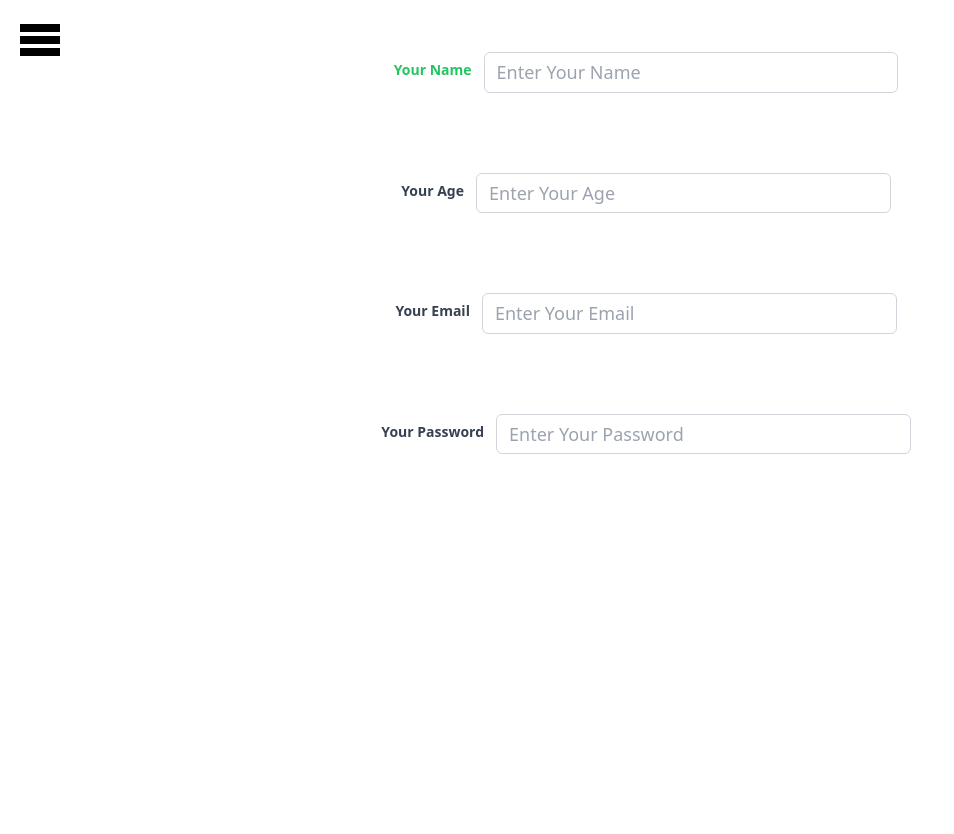
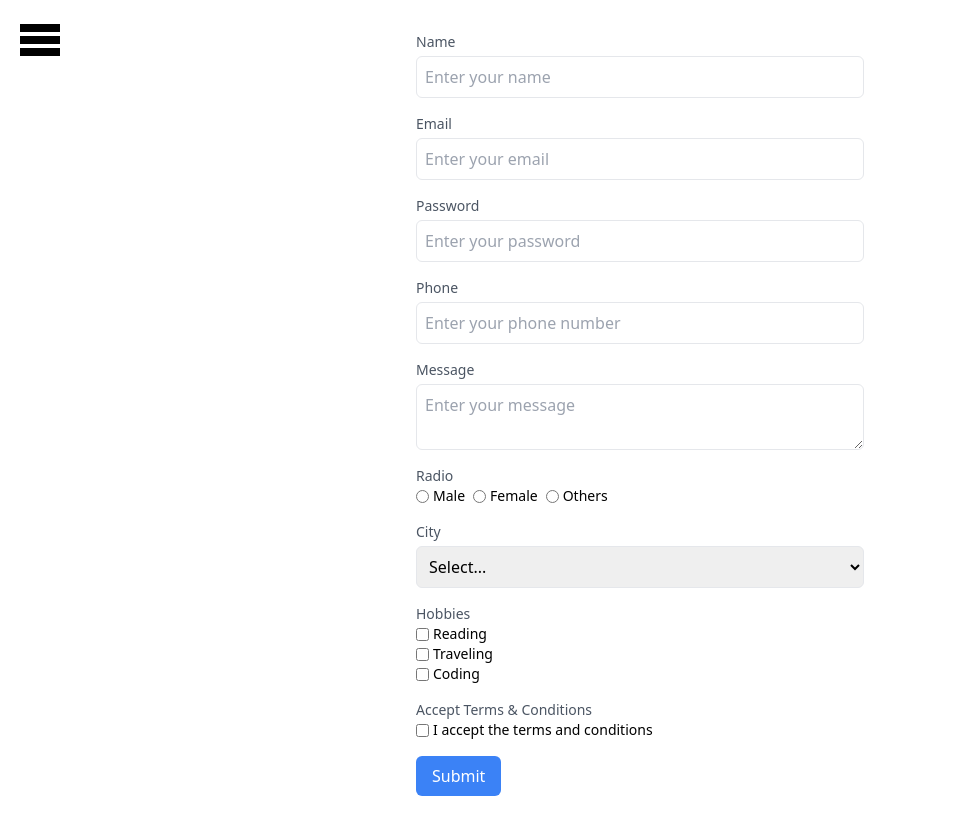
Before and after one commit to Abhishek4298/Generic-Component, a React (Create React App) app: page /input in a window 1280 px wide. Shown: the top 834 px of the page, without its empty margins (0-954 px from the left). Built offline with nearby package versions, Linux system fonts and the light colour scheme.

Commit message:
committing changes for form input controller, added yup validation and submit functionality

```diff
--- a/package.json
+++ b/package.json
@@ -11,7 +11,8 @@
     "react-dom": "^18.2.0",
     "react-router-dom": "^6.21.0",
     "react-scripts": "5.0.1",
-    "web-vitals": "^2.1.4"
+    "web-vitals": "^2.1.4",
+    "yup": "^1.3.3"
   },
   "scripts": {
     "start": "react-scripts start",
--- a/src/CustomRoute.js
+++ b/src/CustomRoute.js
@@ -13,6 +13,59 @@ const CustomRoute = () => {
   const handleClickTwo = (data) => {
     alert(`Button clicked with data: ${data}`);
   };
+
+  const fields = [
+    { name: 'name', label: 'Name', type: 'text', placeholder: 'Enter your name' },
+    { name: 'email', label: 'Email', type: 'email', placeholder: 'Enter your email' },
+    { name: 'password', label: 'Password', type: 'password', placeholder: 'Enter your password' },
+    { name: 'phone', label: 'Phone', type: 'text', placeholder: 'Enter your phone number' },
+    { name: 'message', label: 'Message', type: 'textarea', placeholder: 'Enter your message' },
+    {
+      name: 'radio',
+      label: 'Radio',
+      type: 'radio',
+      options: [
+        { value: 'male', label: 'Male' },
+        { value: 'female', label: 'Female' },
+        { value: 'others', label: 'Others' },
+      ],
+    },
+    {
+      name: 'dropdown',
+      label: 'City',
+      type: 'dropdown',
+      options: [
+        { value: 'ranchi', label: 'Ranchi' },
+        { value: 'jamshedpur', label: 'Jamshedpur' },
+        { value: 'varanasi', label: 'Varanasi' },
+      ],
+    },
+    {
+      name: 'hobbies',
+      label: 'Hobbies',
+      type: 'checkbox',
+      options: [
+        { value: 'reading', label: 'Reading' },
+        { value: 'traveling', label: 'Traveling' },
+        { value: 'coding', label: 'Coding' },
+      ],
+    },
+    {
+      name: 'acceptTerms',
+      label: 'Accept Terms & Conditions',
+      type: 'checkbox',
+      options: [
+        { value: 'acceptTerms', label: 'I accept the terms and conditions' },
+      ],
+    },
+    // { name: 'checkbox',
+    //   label: 'Accept Terms & Conditions',
+    //   type: 'checkbox',
+    //   options:[
+    //     { value:'acceptterms', label:''}
+    //   ],
+    // }
+  ];
 
   return (
     <>
@@ -91,43 +144,7 @@ const CustomRoute = () => {
           element={
             <div>
               <InputFormControllers
-                className="p-3 ml-3 text-lg"
-                boxPosition='justify-center'
-                labelColor='text-green-500'
-                label="Your Name"
-                name="username"
-                type="text"
-                placeholder="Enter Your Name"
-                minLength={3}
-                maxLength={20}
-              />
-              <InputFormControllers
-                className="p-3 ml-3 mx-auto text-lg"
-                boxPosition='justify-center'
-                label="Your Age"
-                name="age"
-                type="number"
-                placeholder="Enter Your Age"
-              />
-              <InputFormControllers
-                className="p-3 ml-3 text-lg"
-                boxPosition='justify-center'
-                label="Your Email"
-                name="email"
-                type="email"
-                placeholder="Enter Your Email"
-                minLength={3}
-                maxLength={50}
-              />
-              <InputFormControllers
-                className="p-3 ml-3 text-lg"
-                boxPosition='justify-center'
-                label="Your Password"
-                name="password"
-                type="password"
-                placeholder="Enter Your Password"
-                minLength={8}
-                maxLength={12}
+              fields={fields}
               />
             </div>
           }
--- a/src/components/FormInput/index.js
+++ b/src/components/FormInput/index.js
@@ -1,106 +1,129 @@
 import React from "react";
-import { useFormik } from "formik";
+import { Formik, Field, Form, ErrorMessage } from "formik";
+import * as Yup from "yup";
 
-const InputFormControllers = ({
-  label,
-  name,
-  type,
-  placeholder,
-  className,
-  minLength,
-  maxLength,
-  boxPosition,
-  labelColor,
-  ...rest
-}) => {
-  const formik = useFormik({
-    initialValues: {
-      [name]: "",
-    },
-    validate: (values) => {
-      const errors = {};
+const validationSchema = Yup.object().shape({
+  name: Yup.string()
+    .required("Name is required")
+    .min(3, "Name must be more than 3 characters")
+    .max(20, "It must not be more than 20"),
+  email: Yup.string().email("Invalid email").required("Email is required"),
+  password: Yup.string()
+    .matches(
+      /^(?=.*[A-Z])(?=.*[a-z])(?=.*\d)(?=.*[!@#$%^&*(),.?":{}|<>]).{8,}$/,
+      "Password must be at least 8 characters, must contain at least one uppercase letter, must contain at least one lowercase letter, must contain at least one digit, must contain at least one special character"
+    )
+    .required("Password is required"),
+  phone: Yup.string()
+    .matches(/^[0-9]+$/, "Must be only digits")
+    .min(10, "Must be exactly 10 digits")
+    .max(10, "Must be exactly 10 digits")
+    .required("Phone number is required"),
+  message: Yup.string().required("Message is required"),
+  acceptTerms: Yup.array().of(Yup.string()).min(1, "You must accept the terms and conditions").required("You must accept the terms and conditions"),
+  radio: Yup.string().required("Please select one option"),
+  dropdown: Yup.string().required("Please select an option"),
+  hobbies: Yup.array()
+    .of(Yup.string())
+    .min(1, "At least one hobby must be checked")
+    .required("At least one hobby must be checked"),
+});
 
-      if (minLength && values[name].length < minLength) {
-        errors[name] = `${label} must be at least ${minLength} characters`;
-      }
-
-      if (maxLength && values[name].length > maxLength) {
-        errors[name] = `${label} must be at most ${maxLength} characters`;
-      }
-
-      switch (type) {
-        case "email":
-          if (!/^[^\s@]+@[^\s@]+\.[^\s@]+$/.test(values[name])) {
-            errors[name] = "Invalid email address";
-          }
-          break;
-          case "password":
-
-            if (values[name].length < 8) {
-              errors[name] = "Password must be at least 8 characters";
-            }
-
-            else if (!/[A-Z]/.test(values[name])) {
-              errors[name] = "Password must contain at least one uppercase letter";
-            }
-
-            else if (!/[a-z]/.test(values[name])) {
-              errors[name] = "Password must contain at least one lowercase letter";
-            }
-
-            else if (!/\d/.test(values[name])) {
-              errors[name] = "Password must contain at least one digit";
-            }
-
-            else if (!/[!@#$%^&*(),.?":{}|<>]/.test(values[name])) {
-              errors[name] = "Password must contain at least one special character";
-            }
-            break;
-
-        default:
-          break;
-      }
-
-      return errors;
-    },
-  });
-
-  const containerClasses = `flex mb-4 mt-10 ${className} ${boxPosition}`;
-  const labelClasses = `text-gray-700 mt-2 text-sm font-bold mr-3 ${labelColor}`;
-  const inputClasses = `${
-    formik.touched[name] && formik.errors[name]
-      ? "border-red-500"
-      : "border-gray-300"
-  } appearance-none block w-4/12 bg-white border ${
-    formik.touched[name] && formik.errors[name]
-      ? "text-red-500"
-      : "text-gray-700"
-  } rounded-md py-2 px-3 leading-tight focus:outline-none focus:border-blue-500 focus:ring focus:ring-blue-200`;
+const InputFormControllers = ({ fields }) => {
+  const initialValues = fields.reduce((acc, field) => {
+    acc[field.name] = field.type === "checkbox" ? [] : "";
+    return acc;
+  }, {});
 
   return (
-    <div>
-      <div className={containerClasses}>
-        <label htmlFor={name} className={labelClasses}>
-          {label}
-        </label>
-        <input
-          type={type}
-          id={name}
-          name={name}
-          placeholder={placeholder}
-          onChange={formik.handleChange}
-          onBlur={() => formik.setFieldTouched(name, true)}
-          value={formik.values[name]}
-          className={inputClasses}
-          {...rest}
-        />
-      </div>
-      <div className={`flex ${boxPosition}`}>
-        {formik.touched[name] && formik.errors[name] && (
-          <div className="text-red-500 text-xs mt-1">{formik.errors[name]}</div>
-        )}
-      </div>
-    </div>
+    <Formik
+      initialValues={initialValues}
+      validationSchema={validationSchema}
+      onSubmit={(values) => {
+        console.log(values);
+        alert(JSON.stringify(values, null, 2));
+      }}
+    >
+      <Form className="max-w-md mx-auto my-8">
+        {fields.map((field) => (
+          <div key={field.name} className="mb-4">
+            <label
+              htmlFor={field.name}
+              className="block text-sm font-medium text-gray-600"
+            >
+              {field.label}
+            </label>
+            {field.type === "textarea" ? (
+              <Field
+                as="textarea"
+                name={field.name}
+                placeholder={field.placeholder}
+                className="mt-1 p-2 block w-full border rounded-md"
+              />
+            ) : field.type === "checkbox" ? (
+              <div>
+                {field.options.map((option) => (
+                  <div key={option.value} className="flex items-center">
+                    <Field
+                      type="checkbox"
+                      name={field.name}
+                      value={option.value}
+                      className="mr-1"
+                    />
+                    <label className="text-sm">{option.label}</label>
+                  </div>
+                ))}
+              </div>
+            ) : field.type === "radio" ? (
+              <div className="flex space-x-2">
+                {field.options.map((option) => (
+                  <div key={option.value} className="flex items-center">
+                    <Field
+                      type="radio"
+                      name={field.name}
+                      value={option.value}
+                      className="mr-1"
+                    />
+                    <label className="text-sm">{option.label}</label>
+                  </div>
+                ))}
+              </div>
+            ) : field.type === "dropdown" ? (
+              <Field
+                as="select"
+                name={field.name}
+                className="mt-1 p-2 block w-full border rounded-md"
+              >
+                <option value="">Select...</option>
+                {field.options.map((option) => (
+                  <option key={option.value} value={option.value}>
+                    {option.label}
+                  </option>
+                ))}
+              </Field>
+            ) : (
+              <Field
+                type={field.type}
+                name={field.name}
+                placeholder={field.placeholder}
+                className="mt-1 p-2 block w-full border rounded-md"
+              />
+            )}
+            <ErrorMessage
+              name={field.name}
+              component="div"
+              className="text-red-500 text-sm"
+            />
+          </div>
+        ))}
+        <button
+          type="submit"
+          className="bg-blue-500 text-white px-4 py-2 rounded-md hover:bg-blue-700"
+        >
+          Submit
+        </button>
+      </Form>
+    </Formik>
   );
 };
 
```
Also changed, not shown: 1 other file (tests, documents, lock files or other folders).
